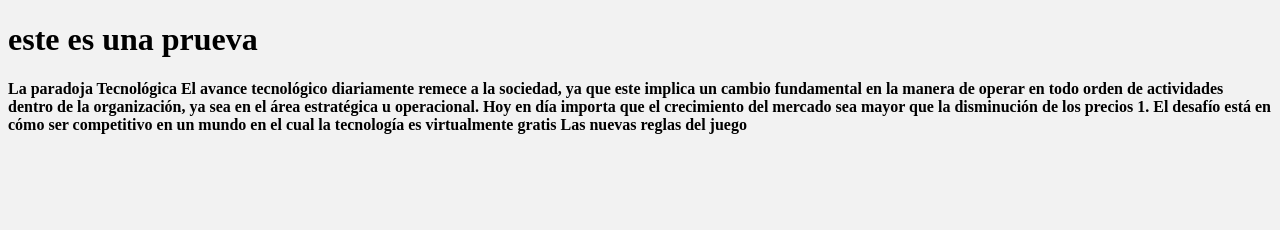
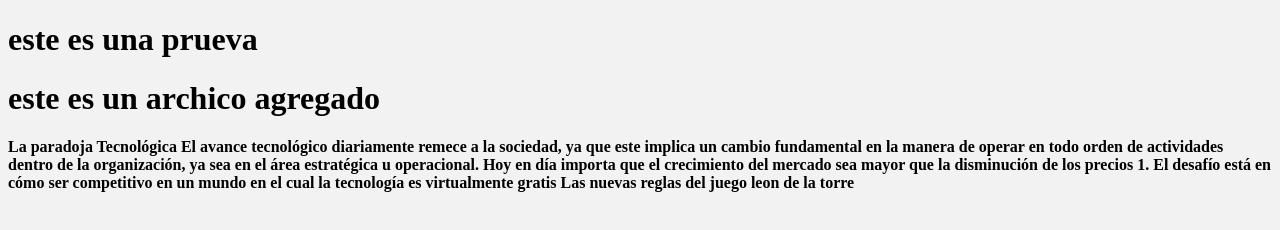
Before and after one commit to jesusmac123leon/prueva1, a plain HTML site: page index.html in a window 1280 px wide. Drawn offline with Linux system fonts and the light colour scheme.

Commit message:
agregando el index

```diff
--- a/index.html
+++ b/index.html
@@ -7,10 +7,12 @@
 <body>
 <div>
 	<h1>este es una prueva </h1>
+	<h1>este  es un archico agregado  </h1>
+
 	La paradoja Tecnológica
 El avance tecnológico diariamente remece a la sociedad, ya que este implica un cambio fundamental en la manera de operar en todo orden de actividades dentro de la organización, ya sea en el área estratégica u operacional.
 Hoy en día importa que el crecimiento del mercado sea mayor que la disminución de los precios 1. El desafío está en cómo ser competitivo en un mundo en el cual la tecnología es virtualmente gratis
-Las nuevas reglas del juego
+Las nuevas reglas del juego leon de la torre
 
 </div>
 </body>
```
